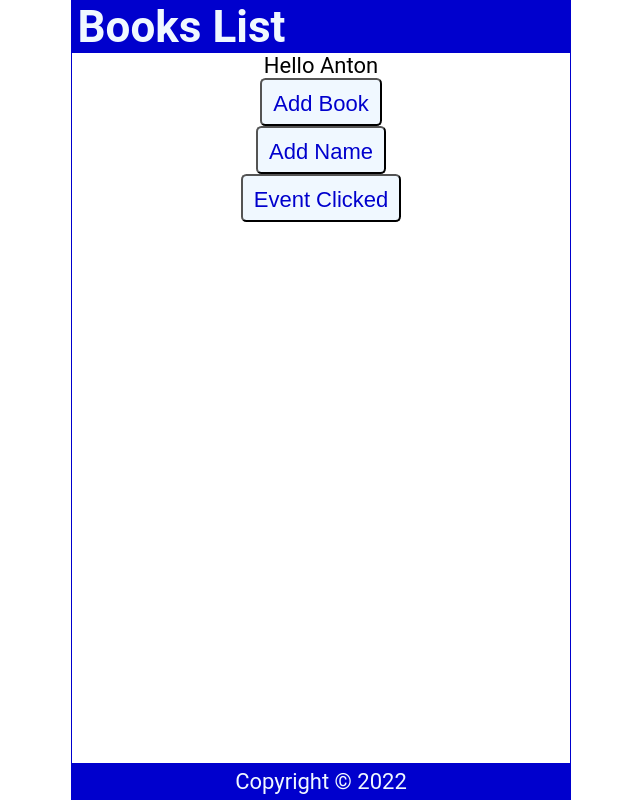
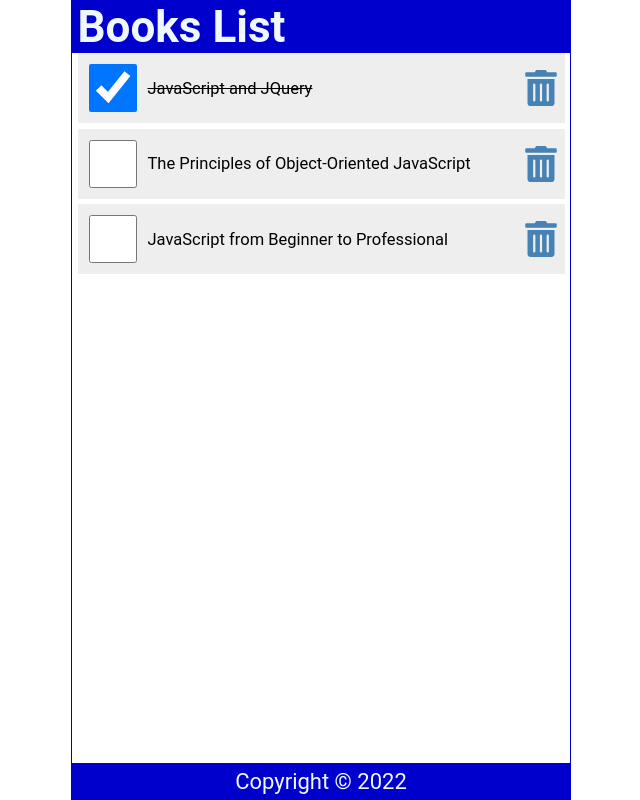
Before and after one commit to bendamian/React_app, a React (Create React App) app in the folder books/: page / in a window 1280 px wide. Shown: the whole page, without its empty margins (319-959 px from the left). Built offline with nearby package versions, Linux system fonts and the light colour scheme.

Commit message:
testing  useState Hook

```diff
--- a/books/package.json
+++ b/books/package.json
@@ -8,6 +8,7 @@
     "@testing-library/user-event": "^13.5.0",
     "react": "^18.2.0",
     "react-dom": "^18.2.0",
+    "react-icons": "^4.6.0",
     "react-scripts": "5.0.1",
     "web-vitals": "^2.1.4"
   },
--- a/books/src/Content.js
+++ b/books/src/Content.js
@@ -1,31 +1,68 @@
-import React from "react";
+//import React from "react";
+import { useState } from "react";
+import { FaTrashAlt } from "react-icons/fa";
 
 function Content() {
-  let memberNamme = () => {
-    let name = ["Tomy", "Ben", "Anton"];
-    let int = Math.floor(Math.random() * 3);
-    console.log(int);
-    return name[int];
+  const [books, setBook] = useState([
+    {
+      id: 1,
+      checked: true,
+      book: "JavaScript and JQuery"
+    },
+    {
+      id: 2,
+      checked: false,
+      book: "The Principles of Object-Oriented JavaScript"
+    },
+    {
+      id: 3,
+      checked: false,
+      book: "JavaScript from Beginner to Professional"
+    }
+  ]);
+
+  const handleCheched = id => {
+    const bookList = books.map(book =>
+      book.id === id ? { ...book, checked: !book.checked } : book
+    );
+    setBook(bookList);
+    localStorage.setItem("bookList", JSON.stringify(bookList));
   };
 
-  const handleClick = () => {
-    console.log("Add Book");
-  };
-
-  const handleClick2 = name => {
-    console.log(`${name} Clicked`);
-  };
-
-  const handleClick3 = e => {
-    console.log(e.target);
+  const handleDelete = id => {
+    const bookList = books.filter(book => book.id !== id);
+    setBook(bookList);
+    localStorage.setItem("bookList", JSON.stringify(bookList));
   };
 
   return (
     <main>
-      <p onDoubleClick={handleClick}>Hello {memberNamme()}</p>
-      <button onClick={handleClick}>Add Book</button>
-      <button onClick={() => handleClick2("Ben")}>Add Name</button>
-      <button onClick={e => handleClick3(e)}>Event Clicked</button>
+      {books.length ? (
+        <ul>
+          {books.map(book => (
+            <li className="book" key={book.id}>
+              <input
+                type="checkbox"
+                onChange={() => handleCheched(book.id)}
+                checked={book.checked}
+              ></input>
+              <label
+                style={book.checked ? { textDecoration: "line-through" } : null}
+                onDoubleClick={() => handleCheched(book.id)}
+              >
+                {book.book}
+              </label>
+              <FaTrashAlt
+                onClick={() => handleDelete(book.id)}
+                role="button fa-solid"
+                tabIndex="0"
+              />
+            </li>
+          ))}
+        </ul>
+      ) : (
+        <p style={{ marginTop: "2rem" }}> Empty Book List.</p>
+      )}
     </main>
   );
 }
--- a/books/src/index.css
+++ b/books/src/index.css
@@ -67,7 +67,7 @@ ul li::before {
   content: "\200B";
 }
 
-.item {
+.book {
   display: flex;
   justify-content: flex-start;
   align-items: center;
@@ -76,11 +76,11 @@ ul li::before {
   background-color: #eee;
 }
 
-.item:first-child {
+.book:first-child {
   margin: 0;
 }
 
-.item input[type="checkbox"] {
+.book input[type="checkbox"] {
   text-align: center;
   width: 2.5rem;
   width: 48px;
@@ -92,16 +92,16 @@ ul li::before {
   margin-right: 0.5rem;
 }
 
-.item input[type="checkbox"]:focus + label {
+.book input[type="checkbox"]:focus + label {
   text-decoration: underline;
 }
 
-.item > label {
+.book > label {
   font-size: 0.75rem;
   flex-grow: 1;
 }
 
-.item svg {
+.book svg {
   width: 48px;
   min-width: 48px;
   height: 36px;
@@ -110,8 +110,8 @@ ul li::before {
   cursor: pointer;
 }
 
-.item svg:focus,
-.item svg:hover {
+.book svg:focus,
+.book svg:hover {
   color: red;
   outline: none;
 }
```
Also changed, not shown: 1 other file (tests, documents, lock files or other folders).
